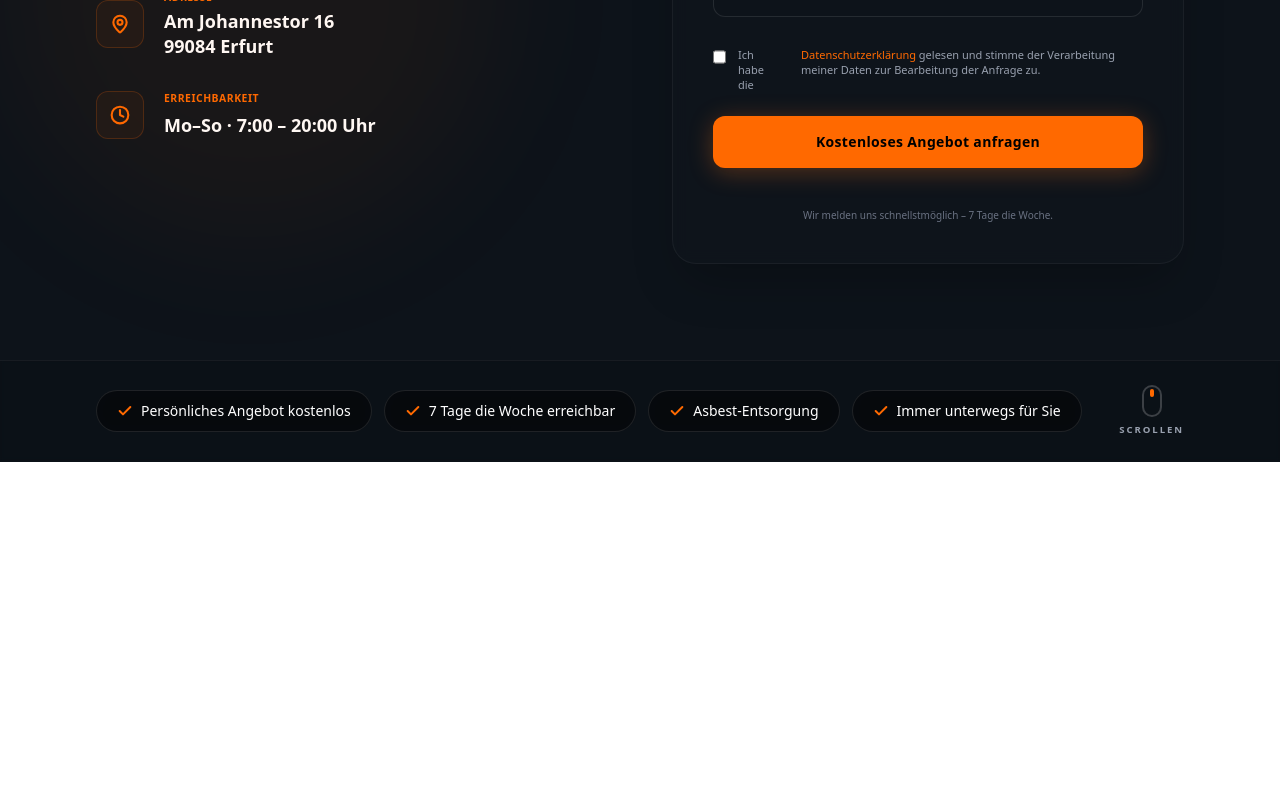
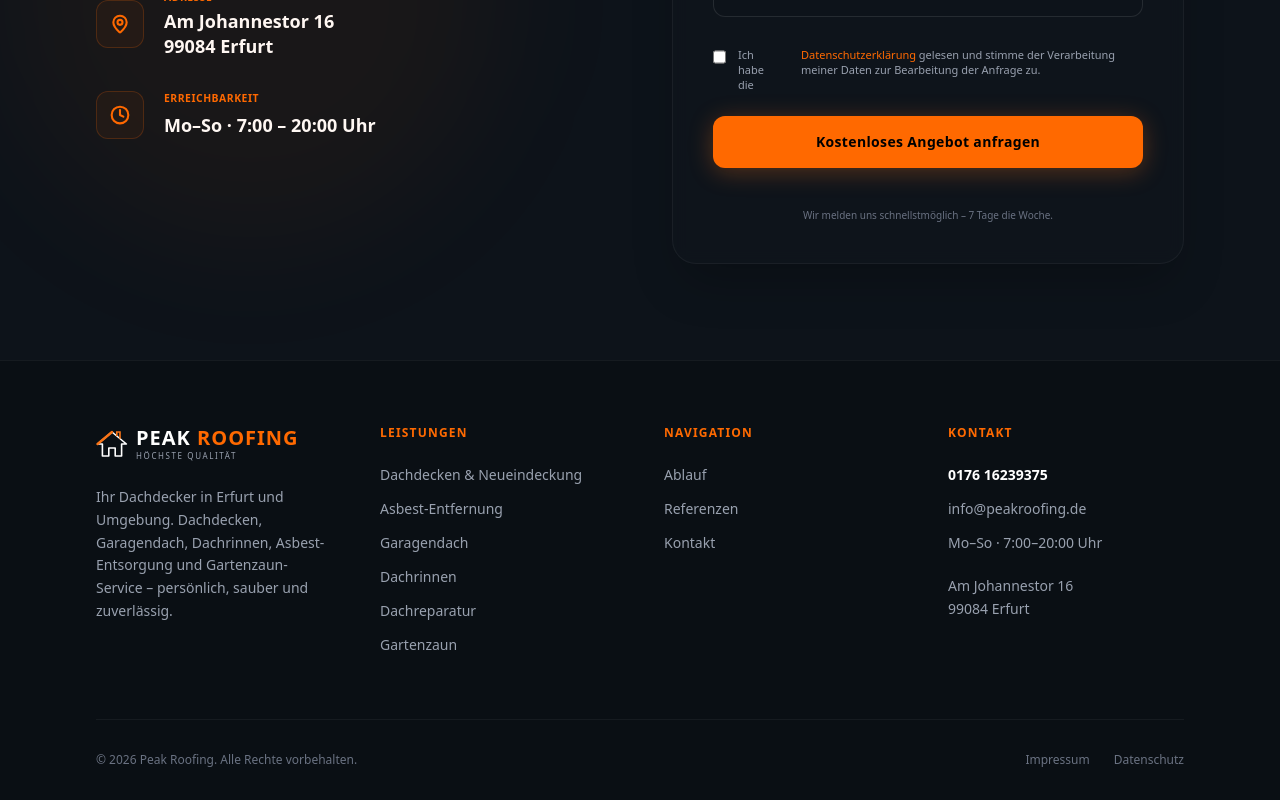
Before and after one commit to Moatez-km/roofing-website, a React (Vite) app: page / in a window 1280 px wide. Shown: the part 6578-7378 px from the top of the page. Before the commit the page ends 7040 px from the top, so only its background shows below. Built offline with nearby package versions, Linux system fonts and the light colour scheme.

Commit message:
style: Replace footer with custom 4-column Peak Roofing footer

```diff
--- a/src/App.tsx
+++ b/src/App.tsx
@@ -961,34 +961,114 @@ export default function App() {
         </div>
       </section>
 
-      {/* Bottom Features Banner */}
-      <footer className="relative z-10 w-full px-8 lg:px-24 py-6 mt-auto border-t border-white/5 bg-black/10 backdrop-blur-[2px] flex flex-col lg:flex-row items-start lg:items-center justify-between gap-6">
-        <div className="flex flex-wrap gap-3 max-w-5xl">
-          <div className="flex items-center gap-2 bg-black/40 border border-white/10 rounded-full px-5 py-2.5 text-sm font-medium backdrop-blur-sm">
-            <Check className="w-4 h-4 text-orange-500 stroke-[3]" />
-            <span>Persönliches Angebot kostenlos</span>
+      {/* Footer */}
+      <footer className="relative z-10 w-full bg-[#0a0f14] border-t border-white/5 pt-16 pb-8 px-8 lg:px-24">
+        <div className="max-w-7xl mx-auto">
+          {/* Main Grid */}
+          <div className="grid grid-cols-1 md:grid-cols-2 lg:grid-cols-4 gap-12 mb-16">
+
+            {/* Left Column: Brand & Logo */}
+            <div className="flex flex-col items-start">
+              <div className="flex items-center gap-2 mb-6">
+                <svg width="32" height="32" viewBox="0 0 40 40" fill="none" xmlns="http://www.w3.org/2000/svg" className="text-white">
+                  <path d="M20 5L2 20H8V35H16V25H24V35H32V20H38L20 5Z" stroke="currentColor" strokeWidth="2" strokeLinejoin="round" fill="none" />
+                  <path d="M20 5L2 20" stroke="#f97316" strokeWidth="3" strokeLinecap="round" />
+                  <path d="M26 10L26 5H30V13.5" stroke="#f97316" strokeWidth="2" />
+                </svg>
+                <div className="flex flex-col">
+                  <span className="text-xl font-bold leading-tight tracking-wider">
+                    PEAK <span className="text-orange-500">ROOFING</span>
+                  </span>
+                  <span className="text-[0.5rem] tracking-[0.2em] text-gray-400 font-medium">
+                    HÖCHSTE QUALITÄT
+                  </span>
+                </div>
+              </div>
+              <p className="text-sm text-gray-400 leading-relaxed max-w-sm">
+                Ihr Dachdecker in Erfurt und Umgebung. Dachdecken, Garagendach, Dachrinnen, Asbest-Entsorgung und Gartenzaun-Service – persönlich, sauber und zuverlässig.
+              </p>
+            </div>
+
+            {/* Column 2: Leistungen */}
+            <div>
+              <h3 className="text-orange-500 text-xs font-extrabold uppercase tracking-widest mb-6">
+                LEISTUNGEN
+              </h3>
+              <ul className="space-y-3.5 text-sm text-gray-400">
+                <li>
+                  <a href="#leistungen" className="hover:text-orange-500 transition-colors">Dachdecken & Neueindeckung</a>
+                </li>
+                <li>
+                  <a href="#leistungen" className="hover:text-orange-500 transition-colors">Asbest-Entfernung</a>
+                </li>
+                <li>
+                  <a href="#leistungen" className="hover:text-orange-500 transition-colors">Garagendach</a>
+                </li>
+                <li>
+                  <a href="#leistungen" className="hover:text-orange-500 transition-colors">Dachrinnen</a>
+                </li>
+                <li>
+                  <a href="#leistungen" className="hover:text-orange-500 transition-colors">Dachreparatur</a>
+                </li>
+                <li>
+                  <a href="#leistungen" className="hover:text-orange-500 transition-colors">Gartenzaun</a>
+                </li>
+              </ul>
+            </div>
+
+            {/* Column 3: Navigation */}
+            <div>
+              <h3 className="text-orange-500 text-xs font-extrabold uppercase tracking-widest mb-6">
+                NAVIGATION
+              </h3>
+              <ul className="space-y-3.5 text-sm text-gray-400">
+                <li>
+                  <a href="#ablauf" className="hover:text-orange-500 transition-colors">Ablauf</a>
+                </li>
+                <li>
+                  <a href="#referenzen" className="hover:text-orange-500 transition-colors">Referenzen</a>
+                </li>
+                <li>
+                  <a href="#kontakt" className="hover:text-orange-500 transition-colors">Kontakt</a>
+                </li>
+              </ul>
+            </div>
+
+            {/* Column 4: Kontakt */}
+            <div>
+              <h3 className="text-orange-500 text-xs font-extrabold uppercase tracking-widest mb-6">
+                KONTAKT
+              </h3>
+              <ul className="space-y-3.5 text-sm text-gray-400">
+                <li className="font-bold text-white">
+                  <a href="tel:017616239375" className="hover:text-orange-500 transition-colors">0176 16239375</a>
+                </li>
+                <li>
+                  <a href="mailto:info@peakroofing.de" className="hover:text-orange-500 transition-colors">info@peakroofing.de</a>
+                </li>
+                <li>
+                  <span>Mo–So · 7:00–20:00 Uhr</span>
+                </li>
+                <li className="pt-2 leading-relaxed">
+                  <span>Am Johannestor 16</span><br />
+                  <span>99084 Erfurt</span>
+                </li>
+              </ul>
+            </div>
+
           </div>
-          <div className="flex items-center gap-2 bg-black/40 border border-white/10 rounded-full px-5 py-2.5 text-sm font-medium backdrop-blur-sm">
-            <Check className="w-4 h-4 text-orange-500 stroke-[3]" />
-            <span>7 Tage die Woche erreichbar</span>
-          </div>
-          <div className="flex items-center gap-2 bg-black/40 border border-white/10 rounded-full px-5 py-2.5 text-sm font-medium backdrop-blur-sm">
-            <Check className="w-4 h-4 text-orange-500 stroke-[3]" />
-            <span>Asbest-Entsorgung</span>
-          </div>
-          <div className="flex items-center gap-2 bg-black/40 border border-white/10 rounded-full px-5 py-2.5 text-sm font-medium backdrop-blur-sm">
-            <Check className="w-4 h-4 text-orange-500 stroke-[3]" />
-            <span>Immer unterwegs für Sie</span>
+
+          {/* Divider */}
+          <div className="border-t border-white/5 pt-8 flex flex-col md:flex-row items-center justify-between gap-4">
+            <p className="text-xs text-gray-500">
+              © 2026 Peak Roofing. Alle Rechte vorbehalten.
+            </p>
+            <div className="flex gap-6 text-xs text-gray-500">
+              <a href="#" className="hover:text-orange-500 transition-colors">Impressum</a>
+              <a href="#" className="hover:text-orange-500 transition-colors">Datenschutz</a>
+            </div>
           </div>
         </div>
-
-        {/* Scroll Indicator */}
-        <a href="#leistungen" className="hidden lg:flex flex-col items-center gap-1.5 self-end cursor-pointer group no-underline">
-          <div className="w-5 h-8 border-2 border-white/20 group-hover:border-orange-500 transition-colors rounded-full flex justify-center pt-1">
-            <div className="w-1 h-2 bg-orange-500 rounded-full animate-bounce"></div>
-          </div>
-          <span className="text-[0.6rem] tracking-[0.2em] font-bold text-gray-400 group-hover:text-white transition-colors">SCROLLEN</span>
-        </a>
       </footer>
 
       {/* Floating Action Buttons */}
```
